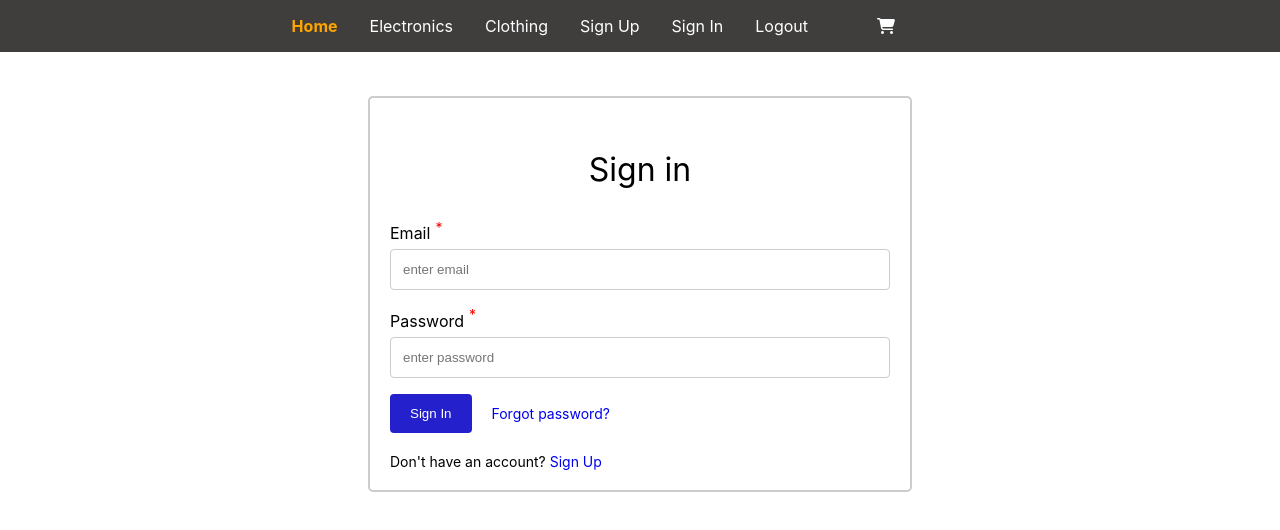
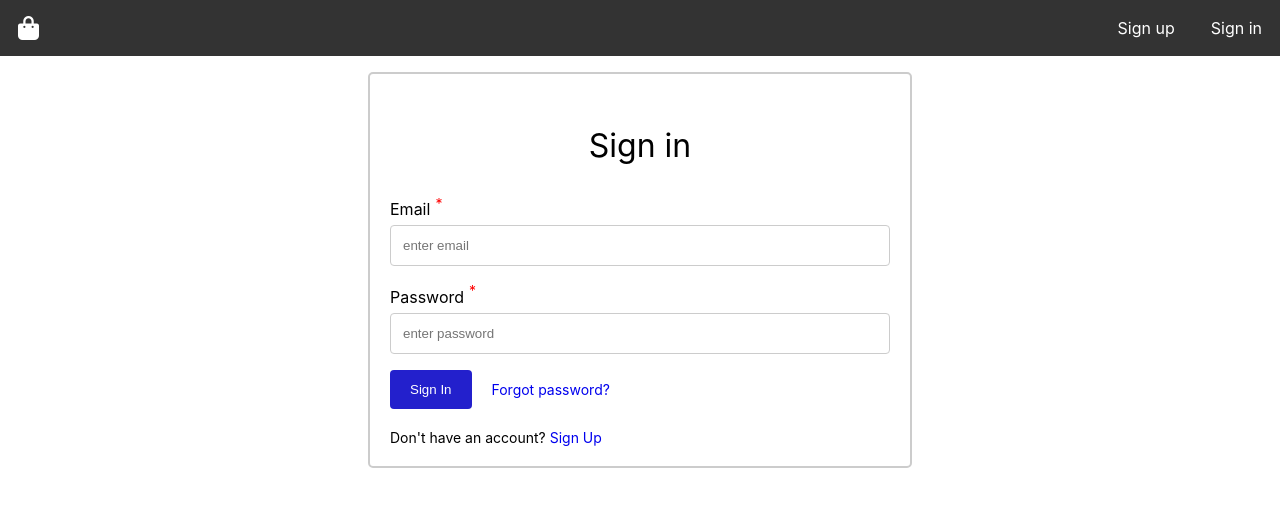
Before and after one commit to sanketwakhare/react-shopping-cart-project, a React (Create React App) app: page /login in a window 1280 px wide. Shown: the top 530 px of the page. Built offline with nearby package versions, Linux system fonts and the light colour scheme.

Commit message:
update header

```diff
--- a/src/App.js
+++ b/src/App.js
@@ -9,6 +9,11 @@ import store from "./store";
 
 export default function App() {
   const [selectedCategory, setSelectedCategory] = useState("home");
+  const [isLoggedIn, setIsLoggedIn] = useState(false);
+
+  const handleSetLogin = (value) => {
+    setIsLoggedIn(() => value);
+  };
 
   return (
     <div>
@@ -17,8 +22,12 @@ export default function App() {
         <Header
           selectedCategory={selectedCategory}
           setSelectedCategory={setSelectedCategory}
+          isLoggedIn={isLoggedIn}
         />
-        <AppRoutes selectedCategory={selectedCategory} />
+        <AppRoutes
+          selectedCategory={selectedCategory}
+          handleSetLogin={handleSetLogin}
+        />
       </Provider>
     </div>
   );
--- a/src/components/Header/Header.js
+++ b/src/components/Header/Header.js
@@ -1,89 +1,50 @@
 import React from "react";
-import { Link } from "react-router-dom";
 
-import { useDispatch, useSelector } from "react-redux";
-import { clearCartRedux } from "../../store/cart";
+import { NavLink } from "react-router-dom";
 import "./header.scss";
 
-// TODO: fix header style. should be responsive
-const Header = (props) => {
-  const { selectedCategory, setSelectedCategory } = props;
-  const cartItems = useSelector((state) => state.cart);
-  const dispatch = useDispatch();
-  // const { data: categoriesList } = useApi({
-  //   url: "https://fakestoreapi.com/products/categories",
-  // });
-  const categories = ["home", "electronics", "clothing"];
-  // categories.push(...categoriesList);
-  const selectedItemClass = "header-item header-item-selected";
-  const totalCartItems = cartItems.reduce((acc, item) => {
-    return acc + item.quantity;
-  }, 0);
-
-  const handleSelectedCategory = (category) => {
-    setSelectedCategory(category);
-  };
-
-  const handleClearCart = (event) => {
-    dispatch(clearCartRedux());
-    event.stopPropagation();
-  };
-
+const Header = ({ isLoggedIn, handleLogin, handleLogout }) => {
   return (
-    <div className="header-container">
-      <div className="header-items">
-        {categories.map((category) => {
-          return (
-            <Link
-              to={category === "home" ? "" : `category/${category}`}
-              key={category}
-              className={
-                selectedCategory === category
-                  ? selectedItemClass
-                  : "header-item"
-              }
-              onClick={() => handleSelectedCategory(category)}
+    <div className="header">
+      <div className="logo">
+        <NavLink to="/" key="home" className="nav-link">
+          <i class="fa fa-shopping-bag" aria-hidden="true"></i>
+        </NavLink>
+      </div>
+      <div className="nav">
+        {isLoggedIn ? (
+          // Display content for logged-in users
+          <>
+            <NavLink
+              to="/category/electronics"
+              key="electronics"
+              className="nav-link"
             >
-              {category}
-            </Link>
-          );
-        })}
-        <Link
-          to={"signup"}
-          className={
-            selectedCategory === "signup" ? selectedItemClass : "header-item"
-          }
-          onClick={() => handleSelectedCategory("signup")}
-        >
-          Sign up
-        </Link>
-        <Link
-          to={"login"}
-          className={
-            selectedCategory === "login" ? selectedItemClass : "header-item"
-          }
-          onClick={() => handleSelectedCategory("login")}
-        >
-          Sign in
-        </Link>
-        <Link
-          to={"logout"}
-          className={
-            selectedCategory === "logout" ? selectedItemClass : "header-item"
-          }
-          onClick={() => handleSelectedCategory("logout")}
-        >
-          Logout
-        </Link>
-      </div>
-      <div className="cart-container">
-        <i className="fa fa-shopping-cart"></i>
-        {totalCartItems > 0 && (
+              Electronics
+            </NavLink>
+            <NavLink
+              to="/category/clothing"
+              key="clothing"
+              className="nav-link"
+            >
+              Clothing
+            </NavLink>
+            <NavLink to="/cart" key="cart" className="nav-link">
+              Cart
+            </NavLink>
+            <NavLink to="/logout" key="logout" className="nav-link">
+              Logout
+            </NavLink>
+          </>
+        ) : (
+          // Display content for non-logged-in users
           <>
-            <span>{totalCartItems}</span>
-            <div className="clear-cart spacing__left" onClick={handleClearCart}>
-              Clear Cart
-            </div>
+            <NavLink to="signup" className="nav-link">
+              Sign up
+            </NavLink>
+            <NavLink to="login" className="nav-link">
+              Sign in
+            </NavLink>
           </>
         )}
       </div>
--- a/src/components/Header/header.scss
+++ b/src/components/Header/header.scss
@@ -1,81 +1,40 @@
-.header-container {
-  background-color: #3f3e3d;
+/* Header.css */
+
+.header {
   display: flex;
-  justify-content: space-around;
-  overflow: hidden;
-  position: fixed;
-  top: 0;
-  width: 100%;
+  justify-content: space-between;
+  align-items: center;
+  padding: 10px;
+  background-color: #333;
+  color: #fff;
 }
 
-.cart-container {
-  display: flex;
-  align-items: center;
-  justify-self: flex-start;
-  color: white;
-  width: 30%;
-
-  i {
-    z-index: 10;
-    cursor: pointer;
-    margin-left: 5px;
-  }
-
-  span {
-    z-index: 9;
-    display: flex;
-    justify-content: center;
-    align-items: center;
-    margin-bottom: 20px;
-    position: absolute;
-    margin-left: 10px;
-    background: #ff5100;
-    border-radius: 50%;
-    width: 20px;
-    height: 20px;
-    cursor: pointer;
-  }
-
-  .clear-cart {
-    cursor: pointer;
-  }
+.logo {
+  font-size: 1.5rem;
+  font-weight: bold;
 }
 
-.header-items {
+.nav {
   display: flex;
-  padding: 1rem;
-  justify-content: flex-end;
-  width: 60%;
-
-  a {
-    text-decoration: none;
-  }
+  gap: 20px;
 }
 
-@media (max-width: 400px) {
-  .header-items {
-    display: flex;
-    padding: 1rem;
-    background-color: #3f3e3d;
-    justify-content: flex-start;
-    width: 100%;
-    flex-wrap: wrap;
-    row-gap: 1rem;
-
-    a {
-      text-decoration: none;
-    }
-  }
+.nav-link {
+  cursor: pointer;
+  padding: 8px;
+  color: #fff;
+  text-decoration: none;
 }
 
-.header-item {
-  margin-left: 2rem;
+// .nav-link:hover {
+//   text-decoration: underline;
+// }
+
+.logout-button {
   cursor: pointer;
-  color: white;
-  text-transform: capitalize;
+  padding: 8px;
+  color: #fff;
+  background-color: #f00;
+  border: none;
+  border-radius: 5px;
 }
-
-.header-item-selected {
-  color: orange;
-  font-weight: bold;
-}
--- a/src/pages/login/Login.jsx
+++ b/src/pages/login/Login.jsx
@@ -3,7 +3,8 @@ import { Link, useNavigate } from "react-router-dom";
 import UrlConfig from "../../utils/UrlConfig";
 import "./login.scss";
 
-function Login() {
+function Login(props) {
+  const { handleSetLogin } = props;
   const [email, setEmail] = useState("");
   const [password, setPassword] = useState("");
 
@@ -42,6 +43,7 @@ function Login() {
         setPassword("");
         const token = data?.token;
         localStorage.setItem("token", token);
+        handleSetLogin(true);
 
         navigate("/");
       }
--- a/src/pages/logout/Logout.jsx
+++ b/src/pages/logout/Logout.jsx
@@ -1,8 +1,11 @@
 import { useEffect, useState } from "react";
+import { useNavigate } from "react-router-dom";
 import UrlConfig from "../../utils/UrlConfig";
 import "./logout.scss";
 
-const Logout = () => {
+const Logout = (props) => {
+  const navigate = useNavigate();
+  const { handleSetLogin } = props;
   const [successMessage, setSuccessMsg] = useState(null);
   const [errMessage, setErrMsg] = useState(null);
 
@@ -20,6 +23,9 @@ const Logout = () => {
         setErrMsg(null);
         // clear token from localStorage
         localStorage.removeItem("token");
+        handleSetLogin(false);
+        navigate("/", { replace: true, state: null });
+        window.location.replace("/");
       } else {
         setErrMsg("Error logging out");
         setSuccessMsg(null);
--- a/src/routes/AppRoutes.jsx
+++ b/src/routes/AppRoutes.jsx
@@ -10,7 +10,8 @@ import Logout from "../pages/logout/Logout";
 import Signup from "../pages/signup/Signup";
 
 const AppRoutes = (props) => {
-  const { selectedCategory } = props;
+  const { selectedCategory, handleSetLogin } = props;
+
   return (
     <div className="main-container">
       <Routes>
@@ -24,8 +25,14 @@ const AppRoutes = (props) => {
         ></Route>
         <Route path="products/:productId" element={<ProductDetails />}></Route>
         <Route path="/signup" element={<Signup />}></Route>
-        <Route path="/login" element={<Login />}></Route>
-        <Route path="/logout" element={<Logout />}></Route>
+        <Route
+          path="/login"
+          element={<Login handleSetLogin={handleSetLogin} />}
+        ></Route>
+        <Route
+          path="/logout"
+          element={<Logout handleSetLogin={handleSetLogin} />}
+        ></Route>
         <Route path="/forgot-password" element={<ForgotPassword />}></Route>
         <Route
           path="/verify-forgot-password-otp"
--- a/src/style.scss
+++ b/src/style.scss
@@ -20,7 +20,7 @@ p {
   display: flex;
   align-items: center;
   justify-content: center;
-  margin-top: 6rem;
+  margin-top: 1rem;
 }
 
 @media (max-width: 400px) {
```
